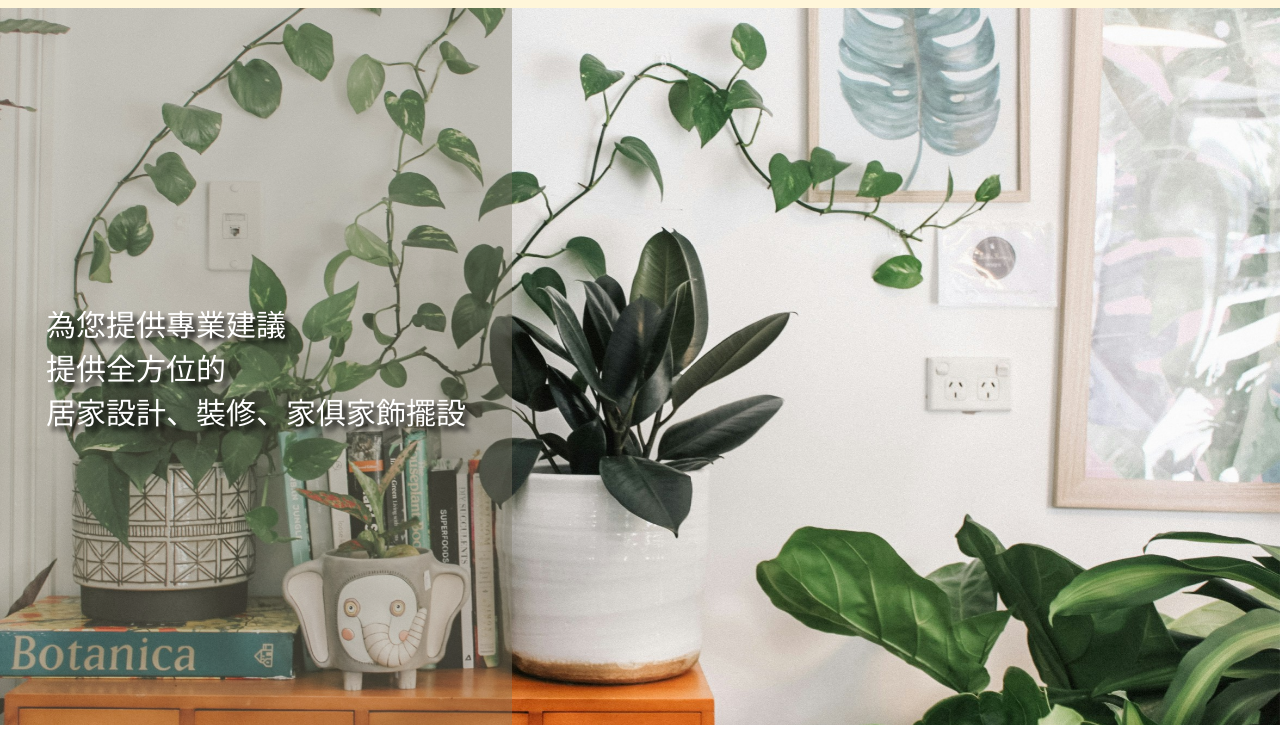
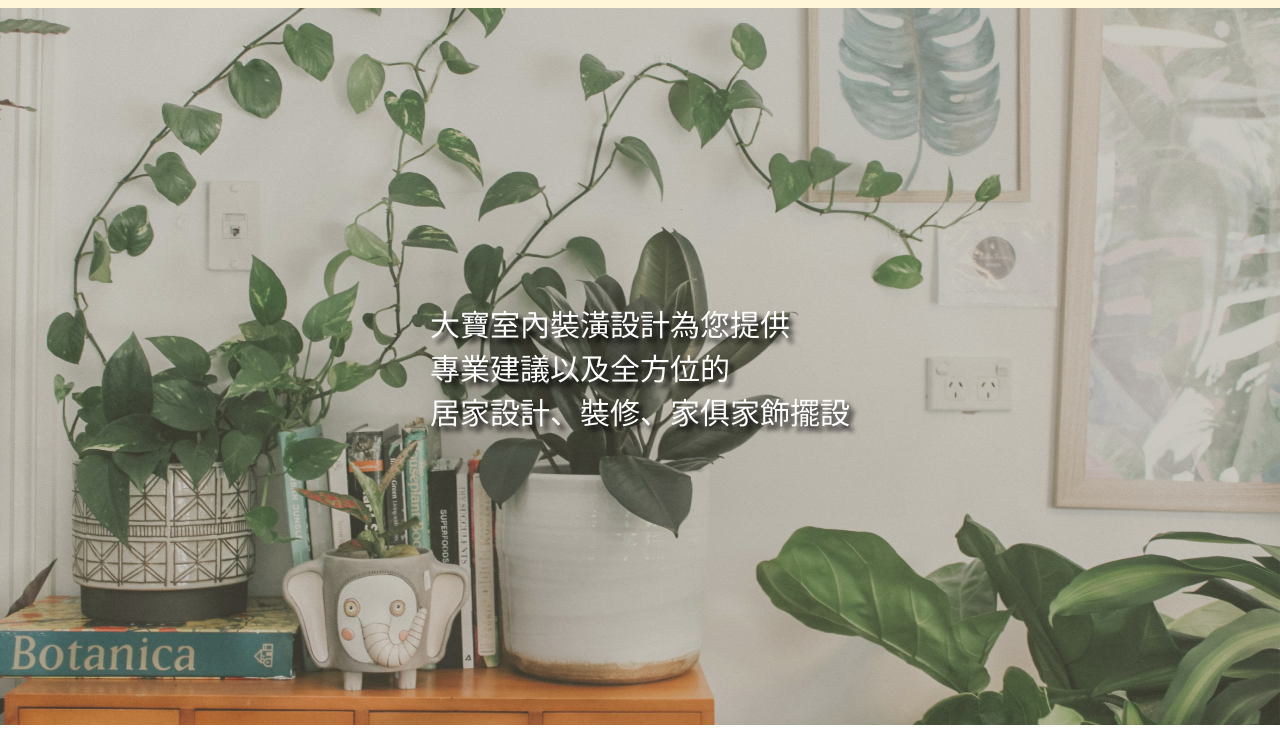
Before and after one commit to Eddie110102/design-dabau, a plain HTML site: page index.html in a window 1280 px wide. Shown: the part 69-800 px from the top of the page. Drawn offline with Linux system fonts and the light colour scheme; a web font is replaced by a local one.

Commit message:
[change] carousel css

```diff
--- a/index.html
+++ b/index.html
@@ -63,7 +63,7 @@
     <figure id="carousel-box">
       <div id="carousel-textarea">
         <figcaption>
-          為您提供專業建議<br />提供全方位的<br />居家設計、裝修、家俱家飾擺設
+          大寶室內裝潢設計為您提供<br />專業建議以及全方位的<br />居家設計、裝修、家俱家飾擺設
         </figcaption>
       </div>
       <div id="carousel"></div>
--- a/styles/index.css
+++ b/styles/index.css
@@ -23,8 +23,8 @@
   top: 100%;
   left: 50%;
   transform: translate(-50%, -150%);
-  width: clamp(100%, 500px, 30%);
-  height: clamp(150px, 200px, 100%);
+  width: clamp(100%, 500px, 40%);
+  height: clamp(150px, 200px, 30%);
   z-index: 2;
   background-color: rgba(128, 122, 103, 0.4);
   text-shadow: 5px 5px 5px black;
@@ -53,7 +53,6 @@
 
 @media screen and (min-width: 992px) {
   #carousel-textarea {
-    width: 40%;
     top: 0;
     left: 0;
     transform: translate(0, 0);
```
